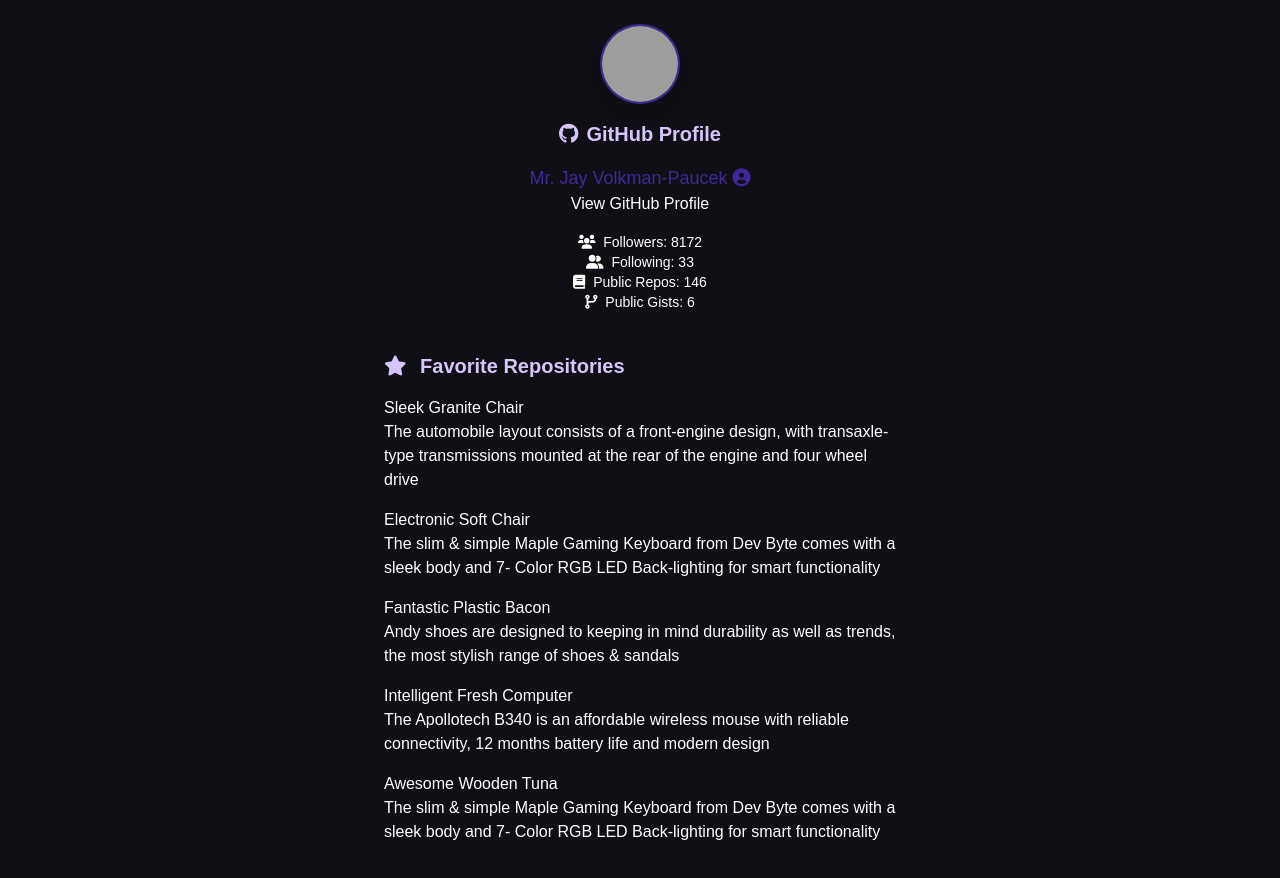
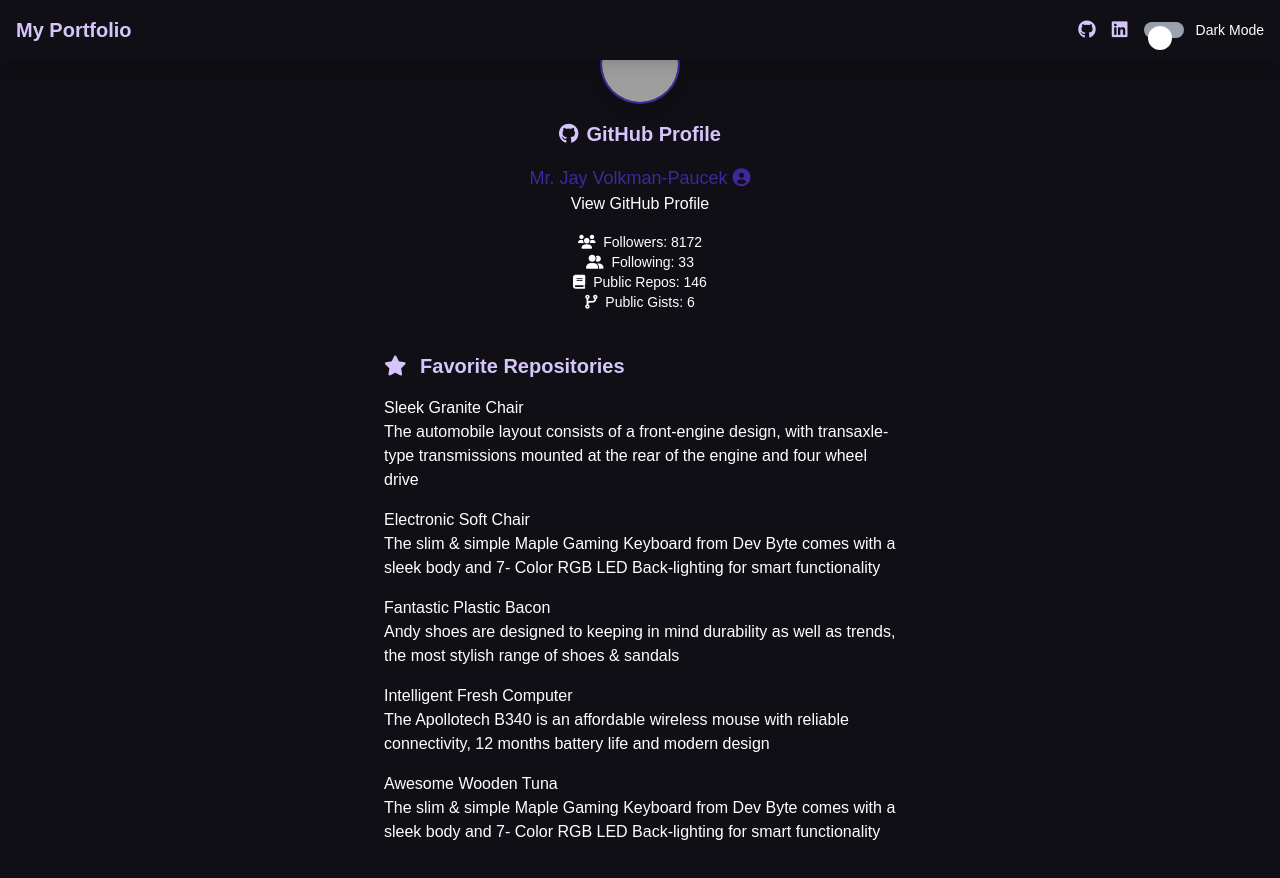
Before and after one commit to aaronedev/aaronsamuel, a Vue app: page / in a window 1280 px wide. Shown: the top 878 px of the page. Built offline with nearby package versions, Linux system fonts and the light colour scheme; grey boxes are pictures that could not be loaded; the HTML template or start-up script is replaced by a standard one.

Commit message:
-m added social stats

```diff
--- a/src/App.vue
+++ b/src/App.vue
@@ -1,8 +1,8 @@
 <template>
-  <div
-    id="app"
-    class="w-full bg-background text-text-primary"
-  >
+	<div id="app" class="w-full bg-background text-text-primary">
+		<!-- Navbar Component -->
+		<NavBar />
+
 		<main class="w-full p-4">
 			<!-- Centered Section -->
 			<div class="mb-8 flex flex-col items-center justify-center">
@@ -17,7 +17,7 @@
 								:src="profile.avatar_url"
 								:alt="profile.name"
 								class="h-20 w-20 rounded-full border-2 border-accent-purple shadow-lg"
-              >
+							/>
 							<h2 class="mb-4 text-xl font-bold text-accent-blue">
 								<i class="fab fa-github mr-2" />GitHub Profile
 							</h2>
@@ -67,11 +67,7 @@
 							<i class="fas fa-star mr-2" /> Favorite Repositories
 						</h2>
 						<ul>
-              <li
-                v-for="repo in repos"
-                :key="repo.id"
-                class="mb-4"
-              >
+							<li v-for="repo in repos" :key="repo.id" class="mb-4">
 								<a
 									:href="repo.html_url"
 									target="_blank"
@@ -94,8 +90,12 @@
 
 <script>
 import { faker } from "@faker-js/faker";
+import NavBar from "./components/NavBar.vue";
 
 export default {
+	components: {
+		NavBar,
+	},
 	data() {
 		return {
 			profile: null,
--- /dev/null
+++ b/src/components/NavBar.vue
@@ -0,0 +1,81 @@
+<template>
+	<nav
+		class="fixed left-0 top-0 z-50 w-full bg-background text-text-primary shadow-lg"
+	>
+		<div class="container mx-auto flex items-center justify-between p-4">
+			<!-- Logo or Brand Name -->
+			<div class="text-xl font-bold">
+				<a href="#" class="text-accent-blue hover:underline">My Portfolio</a>
+			</div>
+
+			<!-- Icons and Toggle -->
+			<div class="flex items-center space-x-4">
+				<!-- FontAwesome Icons -->
+				<a
+					href="https://github.com"
+					target="_blank"
+					rel="noopener noreferrer"
+					class="text-lg text-accent-blue hover:text-accent-purple"
+				>
+					<i class="fab fa-github"></i>
+				</a>
+				<a
+					href="https://www.linkedin.com"
+					target="_blank"
+					rel="noopener noreferrer"
+					class="text-lg text-accent-blue hover:text-accent-purple"
+				>
+					<i class="fab fa-linkedin"></i>
+				</a>
+
+				<!-- Toggle Switch for Light/Dark Mode -->
+				<div>
+					<label for="themeToggle" class="flex cursor-pointer items-center">
+						<div class="relative">
+							<input
+								type="checkbox"
+								id="themeToggle"
+								class="sr-only"
+								@change="toggleTheme"
+							/>
+							<div class="h-4 w-10 rounded-full bg-gray-400 shadow-inner"></div>
+							<div
+								class="dot absolute left-1 top-1 h-6 w-6 rounded-full bg-white transition"
+							></div>
+						</div>
+						<span class="ml-3 text-sm">Dark Mode</span>
+					</label>
+				</div>
+			</div>
+		</div>
+	</nav>
+</template>
+
+<script>
+export default {
+	methods: {
+		toggleTheme() {
+			// This method toggles between light and dark themes
+			const body = document.body;
+			body.classList.toggle("dark-mode");
+		},
+	},
+};
+</script>
+
+<style scoped>
+/* Center the dot on the toggle switch */
+input:checked ~ .dot {
+	transform: translateX(100%);
+	background-color: #4a5568; /* Dark mode color */
+}
+
+/* Dark mode styles */
+.dark-mode {
+	--background: #1a202c;
+	--text-primary: #edf2f7;
+	--accent-blue: #63b3ed;
+	--accent-purple: #805ad5;
+	--text-muted: #a0aec0;
+}
+</style>
```
Lines whose indentation alone changed are shown as unchanged.
